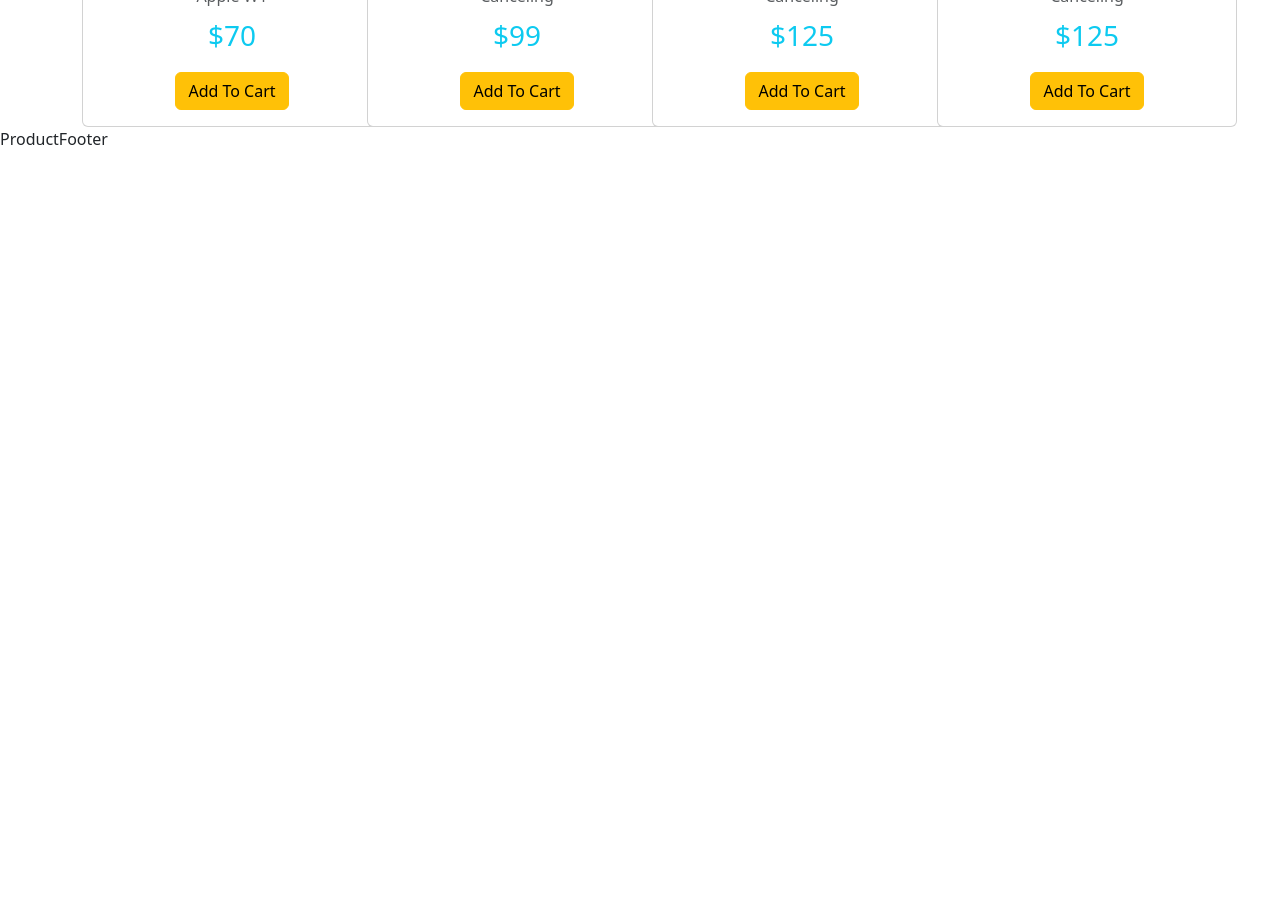
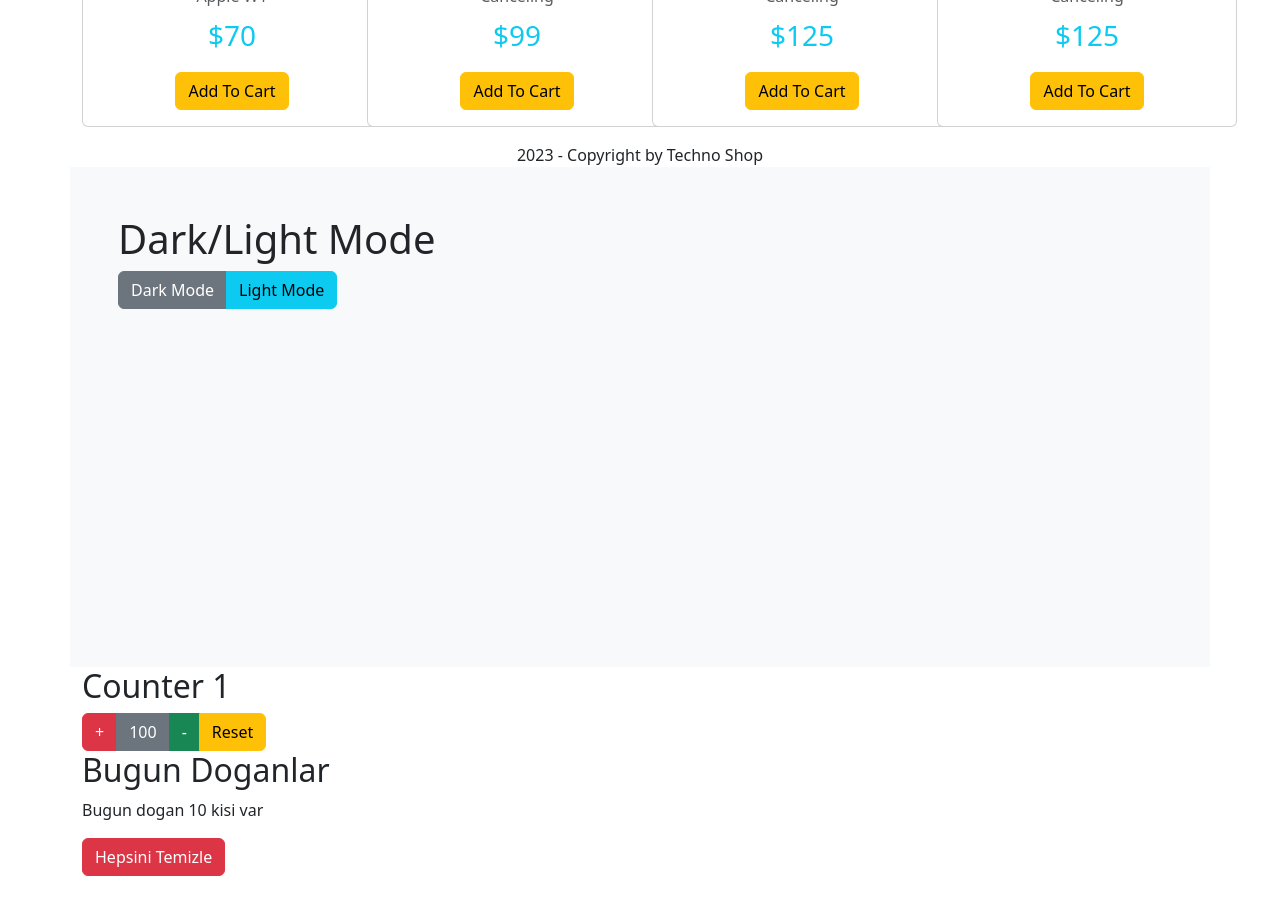
Before and after one commit to ako35/React-Js, a React (Create React App) app in the folder basics/: page / in a window 1280 px wide. Shown: the part 6160-7075 px from the top of the page. Before the commit the page ends 6383 px from the top, so only its background shows below. Built offline with nearby package versions, Linux system fonts and the light colour scheme.

Commit message:
reactjs9

```diff
--- a/basics/src/App.js
+++ b/basics/src/App.js
@@ -23,6 +23,9 @@ import MaterialIcons from "./components/10-icons/02-material-icons";
 import Events from "./components/11-events/events";
 import ProductShop from "./components/12-product-shop/product-shop";
 import'./assets/scss/style.scss';
+import State from "./components/13-usestate/01-state";
+import Counter1 from "./components/14-counter/counter1";
+import Birthday from "./components/15-birthday/birthday";
 
 const profileCardData = {
   name: "Ramazan",
@@ -88,6 +91,9 @@ const App = () => {
       <MaterialIcons />
       <Events />
       <ProductShop />
+      <State />
+      <Counter1 />
+      <Birthday />
 
       <br />
       <br />
--- a/basics/src/components/12-product-shop/product-footer/product-footer.js
+++ b/basics/src/components/12-product-shop/product-footer/product-footer.js
@@ -1,8 +1,11 @@
 import React from 'react'
+import { Container } from 'react-bootstrap'
 
 const ProductFooter = () => {
   return (
-    <div>ProductFooter</div>
+    <Container className='text-center mt-3'>
+      2023 - Copyright by Techno Shop
+    </Container>
   )
 }
 
--- /dev/null
+++ b/basics/src/components/13-usestate/01-state.js
@@ -0,0 +1,24 @@
+import React, { useState } from 'react'
+import { Button, ButtonGroup, Container } from 'react-bootstrap'
+
+const State = () => {
+    const [mode, setMode] = useState('light');
+
+    let classNames = 'bg-dark text-light p-5';
+
+    if(mode === 'light'){
+        classNames = 'bg-light text-dark p-5';
+    }
+
+  return (
+    <Container className={classNames} style={{height: '500px'}}>
+        <h1>Dark/Light Mode</h1>
+        <ButtonGroup>
+            <Button variant='secondary' onClick={() => setMode('dark')} >Dark Mode</Button>
+            <Button variant='info' onClick={() => setMode('light')}>Light Mode</Button>
+        </ButtonGroup>
+    </Container>
+  )
+}
+
+export default State
--- /dev/null
+++ b/basics/src/components/14-counter/counter1.js
@@ -0,0 +1,20 @@
+import React, { useState } from 'react'
+import { Button, ButtonGroup, Container } from 'react-bootstrap'
+
+const Counter1 = () => {
+    const [counter, setCounter] = useState(100)
+
+  return (
+    <Container>
+        <h2>Counter 1</h2>
+        <ButtonGroup>
+            <Button variant='danger' onClick={() => setCounter((prev => prev + 1))}>+</Button>
+            <Button variant='secondary'>{counter}</Button>
+            <Button variant='success' onClick={() => setCounter((prev => prev - 1))} >-</Button>
+            <Button variant='warning' onClick={() => setCounter(0)}>Reset</Button>
+        </ButtonGroup>
+    </Container>
+  )
+}
+
+export default Counter1
--- /dev/null
+++ b/basics/src/components/15-birthday/birthday.js
@@ -0,0 +1,21 @@
+import React, { useState } from 'react'
+import { Button, Container } from 'react-bootstrap'
+import peopleData from '../../assets/data/people.json'
+import Person from './person'
+
+const Birthday = () => {
+    const [people, setPeople] = useState([])
+    console.log(peopleData)
+  return (
+    <Container>
+        <h2>Bugun Doganlar</h2>
+        <p>Bugun dogan 10 kisi var</p>
+        {
+            people.map(person => (<Person key={person.id} {...person} />))
+        }
+        <Button variant='danger'>Hepsini Temizle</Button>
+    </Container>
+  )
+}
+
+export default Birthday
--- /dev/null
+++ b/basics/src/components/15-birthday/person.js
@@ -0,0 +1,23 @@
+import React from 'react'
+import { Card, Col, Row } from 'react-bootstrap'
+
+const Person = () => {
+  return (
+    <Card className='my-3'>
+      <Row>
+        <Col md={4} lg={3} xl={2}>
+            <Card.Img variant="top" src="https://picsum.photos/200/300" />
+            <Card.Body>
+                <Card.Title>Card title</Card.Title>
+                <Card.Text>
+                This is a wider card with supporting text below as a natural lead-in
+                to additional content. This content is a little bit longer.
+                </Card.Text>
+            </Card.Body>
+        </Col>
+      </Row>
+    </Card>
+  )
+}
+
+export default Person
```
